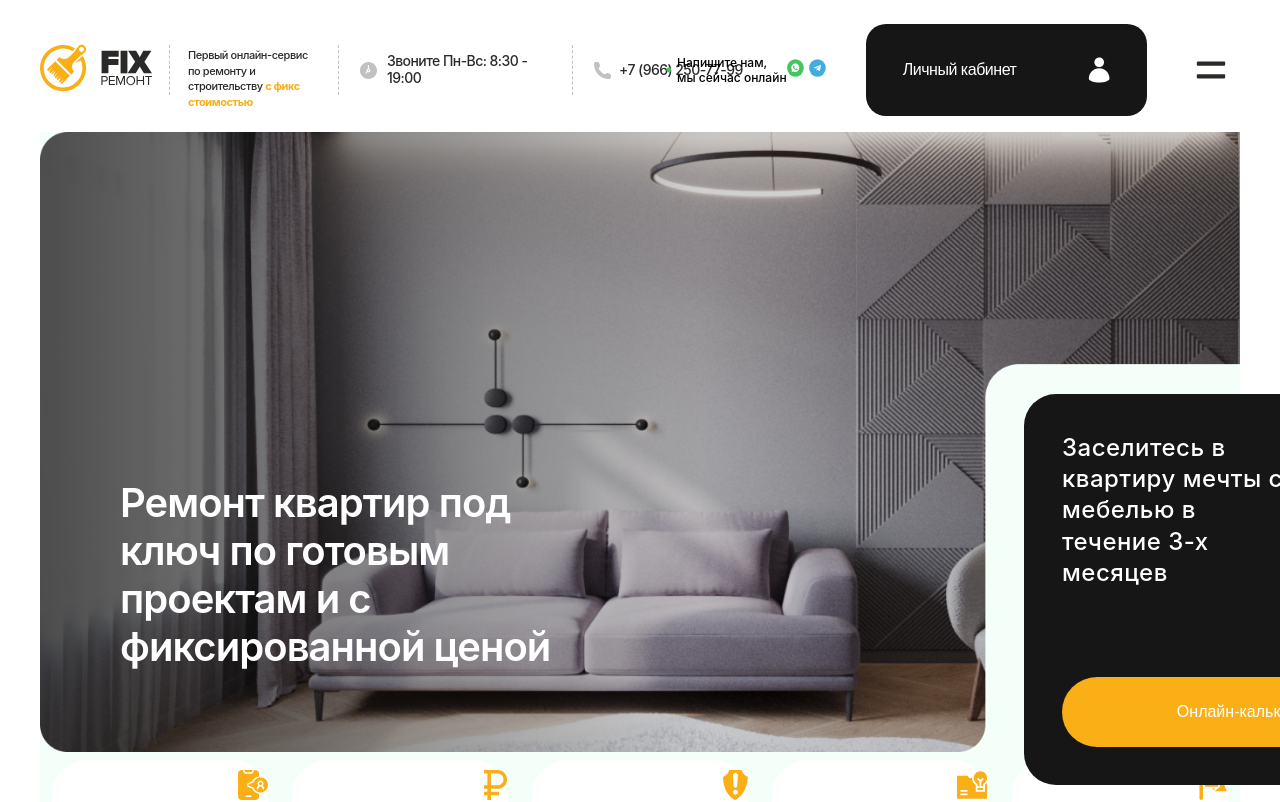
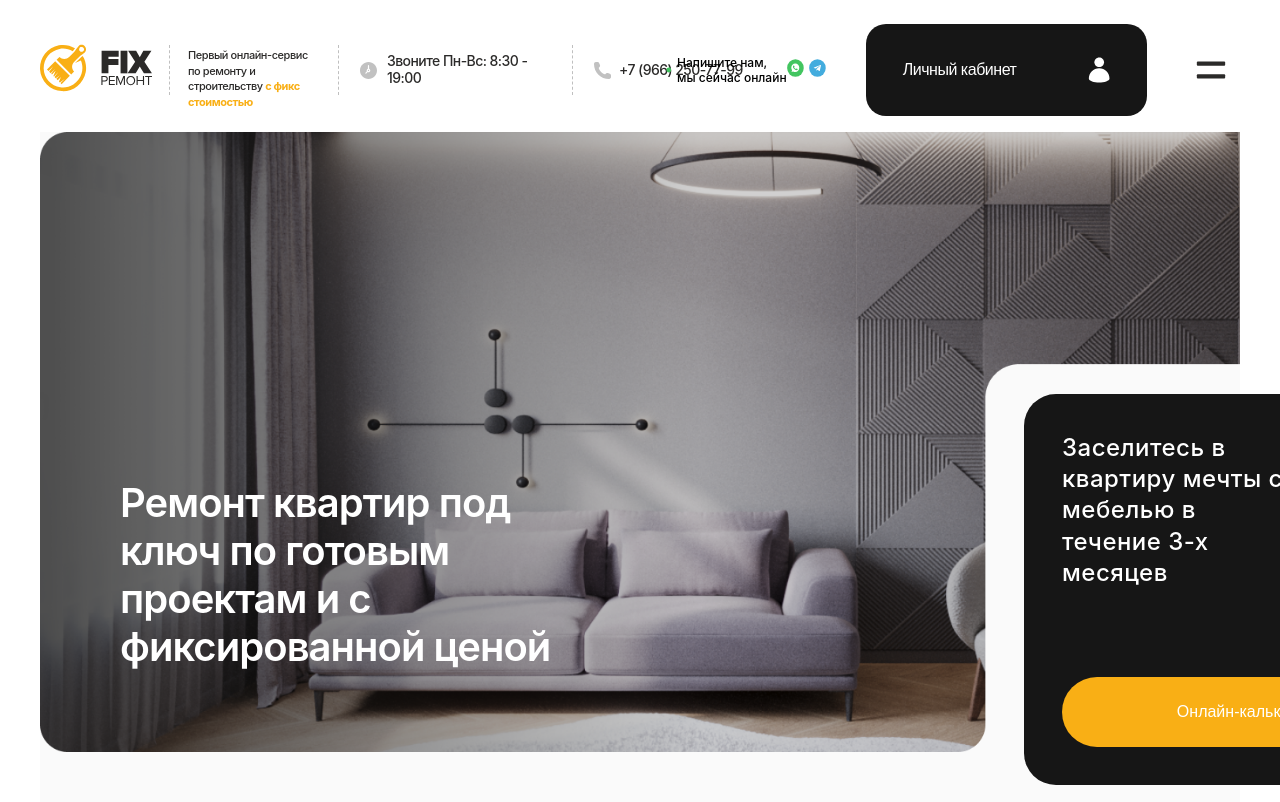
Before and after one commit to projacktor/FixR, a React (Vite) app: page /services/renovation in a window 1280 px wide. Shown: the top 802 px of the page. Built offline with nearby package versions, Linux system fonts and the light colour scheme.

Commit message:
Change global background

```diff
--- a/public/assets/styles/global.scss
+++ b/public/assets/styles/global.scss
@@ -10,13 +10,12 @@ body {
 }
 
 main {
-  //overflow: hidden;
   display: flex;
   align-items: center;
   flex-direction: column;
   width: 100%;
   min-height: 39rem;
-  background: #F5FFFA;
+  background: #fafafa;
 }
 
 h1, h4 {
--- a/src/components/widgets/Renovation Header/RenovationHeader.jsx
+++ b/src/components/widgets/Renovation Header/RenovationHeader.jsx
@@ -3,12 +3,12 @@ import React from 'react';
 import "./style.scss";
 import OrangeButton from "../../shared/buttons/Orange_Button/OrangeButton.jsx";
 
-function RenovationHeader({header1}) {
+function RenovationHeader({header1, header2}) {
     return (
         <div className="head_banner">
             <h1>{header1}</h1>
             <div id="to_calculator">
-                <h2>Заселитесь в квартиру мечты с мебелью в течение 3-х месяцев</h2>
+                <h2>{header2}</h2>
                 <OrangeButton text="Онлайн-калькулятор" link=""/>
             </div>
         </div>
--- a/src/pages/Renovation service/RenovationService.jsx
+++ b/src/pages/Renovation service/RenovationService.jsx
@@ -12,7 +12,8 @@ import flagIco from "../Home/static/icons/flagIcon.svg";
 function RenovationService() {
     return (
         <main className="renovation-service">
-            <RenovationHeader header1="Ремонт квартир под ключ по готовым проектам и с фиксированной ценой"/>
+            <RenovationHeader header1="Ремонт квартир под ключ по готовым проектам и с фиксированной ценой"
+            header2="Заселитесь в квартиру мечты с мебелью в течение 3-х месяцев"/>
             <div className="bullets">
                 <WhiteBullet line1="Без визитов" line2="на объект" src={contactIco}/>
                 <WhiteBullet line1="100% гарантия фиксированной" line2="сметы" src={rublIco}/>
--- a/src/pages/Renovation service/style.scss
+++ b/src/pages/Renovation service/style.scss
@@ -1,4 +1,4 @@
 .renovation-service {
-
+  gap: 52px;
 
 }
```
